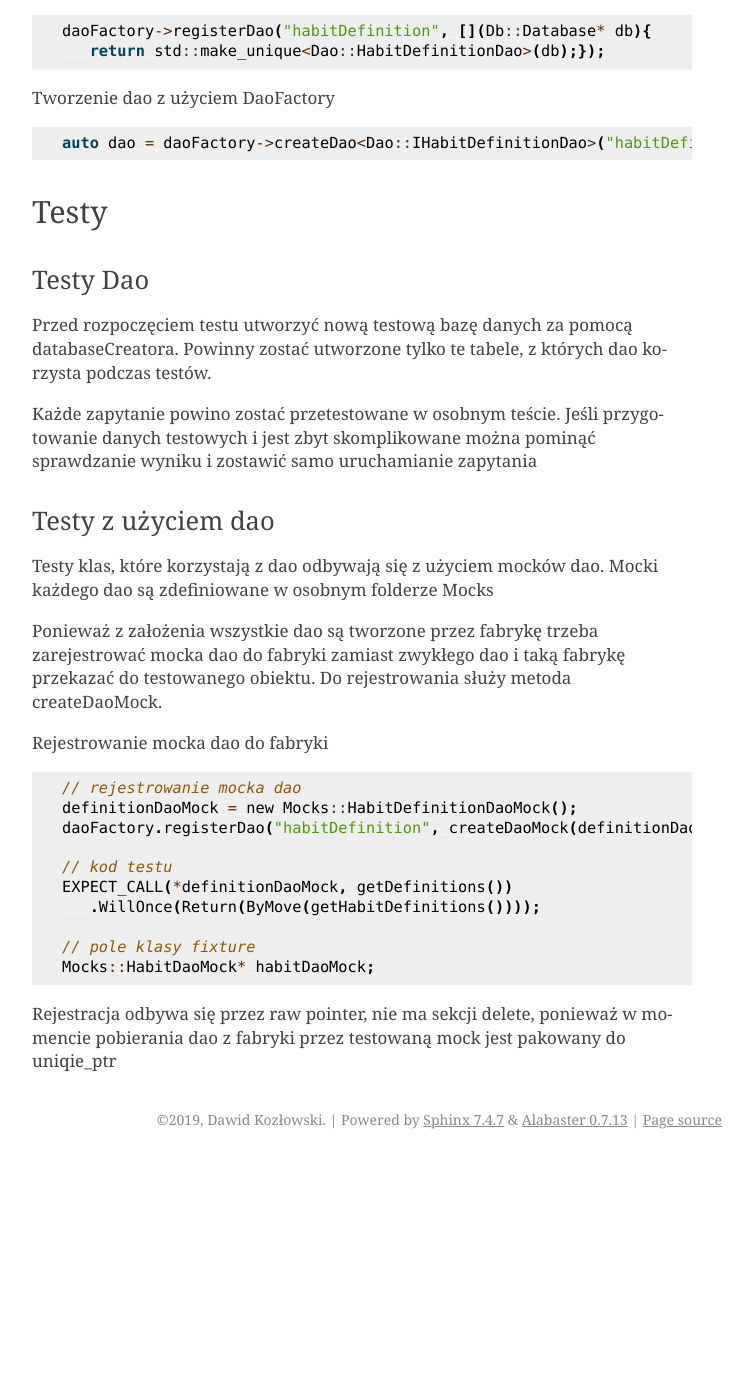
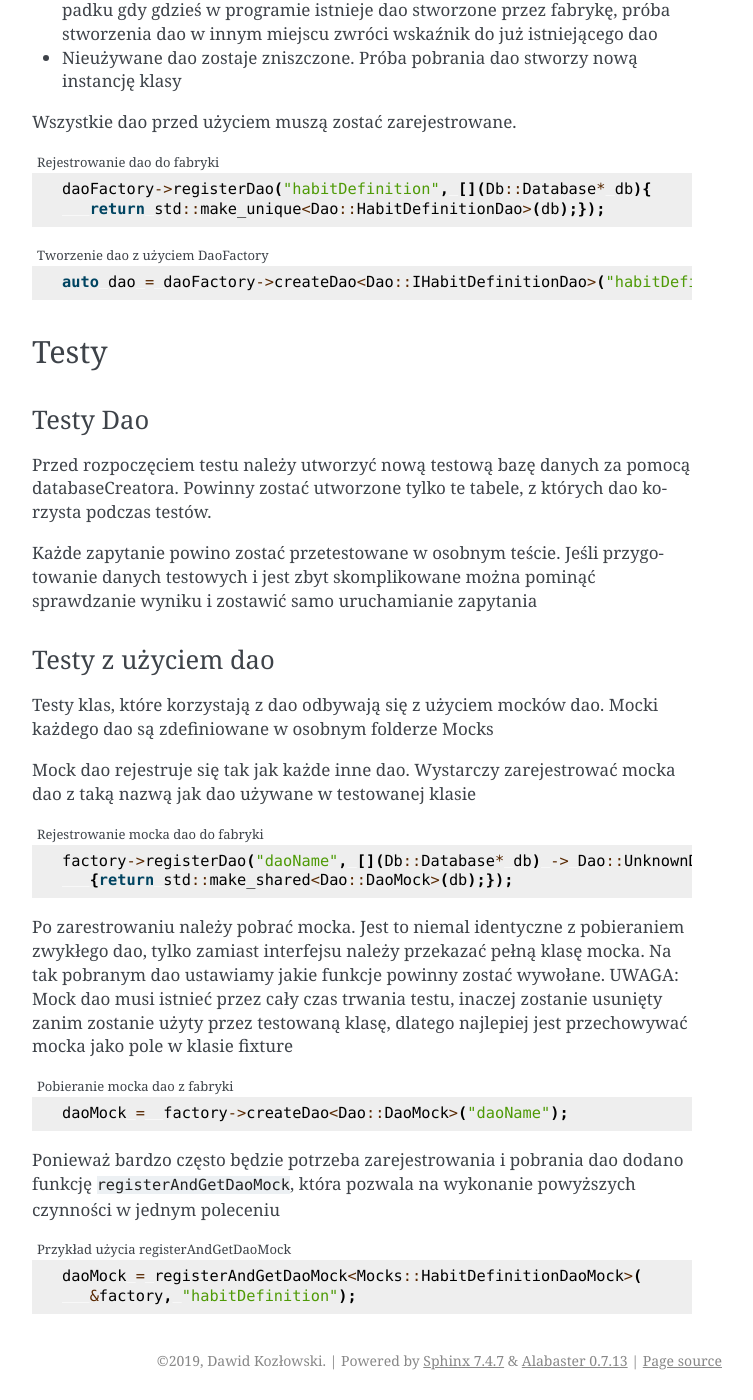
Before and after one commit to minescias/HabitTacker, a Sphinx documentation site: the page built from Documentation/source/Mechanics/Dao.rst, in a window 1280 px wide and 1400 px high, scrolled down 492 px. Shown: the whole window, without its empty margins (388-1141 px from the left). Built offline with Sphinx 7.4.7, drawn with Linux system fonts in a browser that asks for light colours; before the commit the page ends 1651 px from its top, so only the background shows below that; some of the changed text lies outside the part shown.

Commit message:
Dao: Updated documentation
T: HT26

```diff
--- a/Documentation/source/Mechanics/Dao.rst
+++ b/Documentation/source/Mechanics/Dao.rst
@@ -9,23 +9,28 @@ Podstawowe założenia:
     fabrykę
  *  Interfejs dao musi dziedziczyć z Dao::UnknownDao
 
-
 Klasa DaoFactory
 *******************************************************************************
 Klasa, która zajmuje sie tworzeniem dao. Tworzy klasy typu dao w momencie
-wywołania metody getDao(...) i zwraca je w postaci unique_ptr. W  Wszystkie dao
-przed użyciem muszą zostać zarejestrowane.
+wywołania metody getDao(...) i zwraca je w postaci shared_ptr według ponizszych
+reguł:
 
-Rejestrowanie dao do fabryki
+*  w danym momencie może istnieć tylko jedna instancja danego dao. W przypadku
+   gdy gdzieś w programie istnieje dao stworzone przez fabrykę, próba
+   stworzenia dao w innym miejscu zwróci wskaźnik do już istniejącego dao
+*  Nieużywane dao zostaje zniszczone. Próba pobrania dao stworzy nową instancję
+   klasy
+
+Wszystkie dao przed użyciem muszą zostać zarejestrowane.
 
 .. code-block:: c
+   :caption: Rejestrowanie dao do fabryki
 
    daoFactory->registerDao("habitDefinition", [](Db::Database* db){
       return std::make_unique<Dao::HabitDefinitionDao>(db);});
 
-Tworzenie dao z użyciem DaoFactory
-
 .. code-block:: c
+   :caption: Tworzenie dao z użyciem DaoFactory
 
    auto dao = daoFactory->createDao<Dao::IHabitDefinitionDao>("habitDefinition");
 
@@ -34,7 +39,7 @@ Testy
 
 Testy Dao
 -------------------------------------------------------------------------------
-Przed rozpoczęciem testu utworzyć nową testową bazę danych za pomocą
+Przed rozpoczęciem testu należy utworzyć nową testową bazę danych za pomocą
 databaseCreatora. Powinny zostać utworzone tylko te tabele, z których dao
 korzysta podczas testów.
 
@@ -42,31 +47,38 @@ Każde zapytanie powino zostać przetestowane w osobnym teście. Jeśli
 przygotowanie danych testowych i jest zbyt skomplikowane można pominąć
 sprawdzanie wyniku i zostawić samo uruchamianie zapytania
 
-
 Testy z użyciem dao
 -------------------------------------------------------------------------------
 Testy klas, które korzystają z dao odbywają się z użyciem mocków dao. Mocki
 każdego dao są zdefiniowane w osobnym folderze Mocks
 
-Ponieważ z założenia wszystkie dao są tworzone przez fabrykę trzeba
-zarejestrować mocka dao do fabryki zamiast zwykłego dao i taką fabrykę
-przekazać do testowanego obiektu. Do rejestrowania służy metoda createDaoMock.
-
-Rejestrowanie mocka dao do fabryki
+Mock dao rejestruje się tak jak każde inne dao. Wystarczy zarejestrować mocka
+dao z taką nazwą jak dao używane w testowanej klasie
 
 .. code-block:: c
+   :caption: Rejestrowanie mocka dao do fabryki
 
-   // rejestrowanie mocka dao
-   definitionDaoMock = new Mocks::HabitDefinitionDaoMock();
-   daoFactory.registerDao("habitDefinition", createDaoMock(definitionDaoMock));
+   factory->registerDao("daoName", [](Db::Database* db) -> Dao::UnknownDaoPtr
+      {return std::make_shared<Dao::DaoMock>(db);});
 
-   // kod testu
-   EXPECT_CALL(*definitionDaoMock, getDefinitions())
-      .WillOnce(Return(ByMove(getHabitDefinitions())));
+Po zarestrowaniu należy pobrać mocka. Jest to niemal identyczne z pobieraniem
+zwykłego dao, tylko zamiast interfejsu należy przekazać pełną klasę mocka.
+Na tak pobranym dao ustawiamy jakie funkcje powinny zostać wywołane.
+UWAGA: Mock dao musi istnieć przez cały czas trwania testu, inaczej zostanie
+usunięty zanim zostanie użyty przez testowaną klasę, dlatego najlepiej jest
+przechowywać mocka jako pole w klasie fixture
 
-   // pole klasy fixture
-   Mocks::HabitDaoMock* habitDaoMock;
+.. code-block:: c
+   :caption: Pobieranie mocka dao z fabryki
 
-Rejestracja odbywa się przez raw pointer, nie ma sekcji delete, ponieważ w
-momencie pobierania dao z fabryki przez testowaną mock jest pakowany do
-uniqie_ptr
+   daoMock =  factory->createDao<Dao::DaoMock>("daoName");
+
+Ponieważ bardzo często będzie potrzeba zarejestrowania i pobrania dao dodano
+funkcję ``registerAndGetDaoMock``, która pozwala na wykonanie powyższych
+czynności w jednym poleceniu
+
+.. code-block:: c
+   :caption: Przykład użycia registerAndGetDaoMock
+
+   daoMock = registerAndGetDaoMock<Mocks::HabitDefinitionDaoMock>(
+      &factory, "habitDefinition");
```
Also changed, not shown: Documentation/source/Tasks.rst (+0 -12 lines), Documentation/source/tasks/Done.rst (+12 -0 lines).
